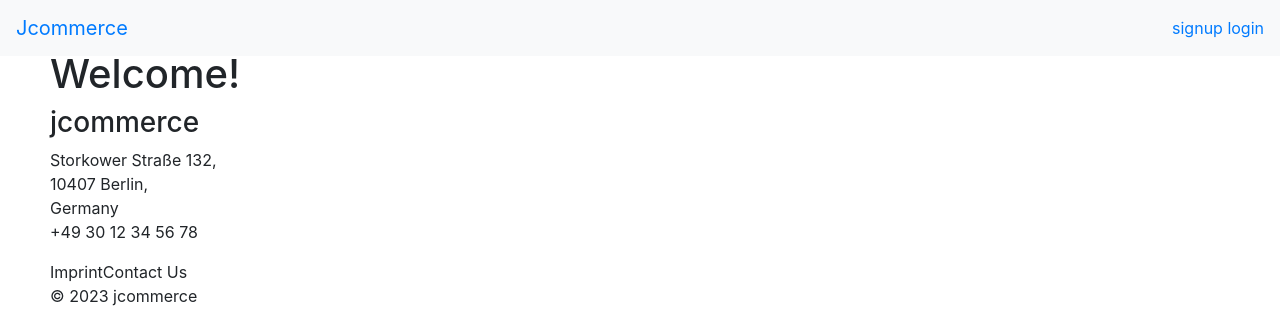
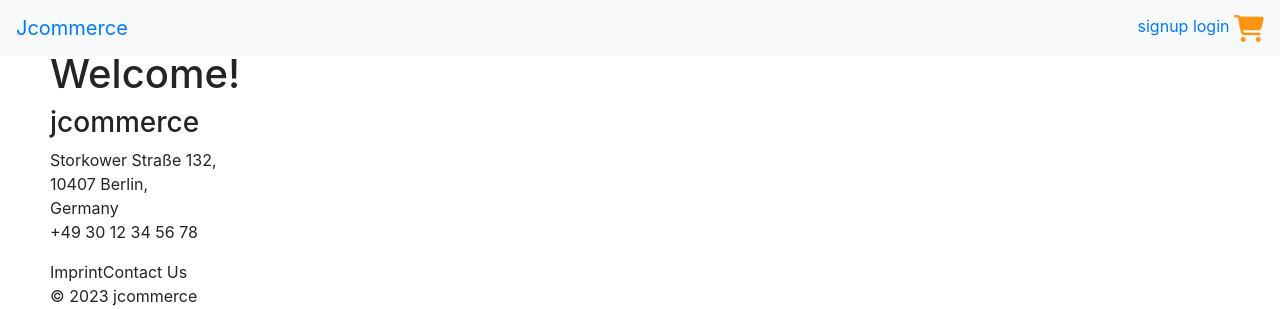
Before and after one commit to devinfiachra/jcommerce, a Node server app: page / in a window 1280 px wide. Shown: the top 309 px of the page. Run offline with Node 20, Linux system fonts and the light colour scheme; some libraries are stand-ins or nearby versions.

Commit message:
added cart icon

```diff
--- a/public/stylesheets/style.css
+++ b/public/stylesheets/style.css
@@ -18,3 +18,7 @@ a {
 h1 {
   color: 15px;
 }
+
+#cart-icon {
+  width: 30px;
+}
--- a/views/layout.hbs
+++ b/views/layout.hbs
@@ -27,6 +27,7 @@
       <div class="nav-container ml-auto">
         <a href="/auth/signup" class="nav-btn">signup</a>
         <a href="/auth/login" class="nav-btn">login</a>
+        <img src="./images/cart icon.png" alt="cart icon" id="cart-icon">
       </div>
       </div>
     </nav>
```
Also changed, not shown: public/images/cart icon.png (added).
